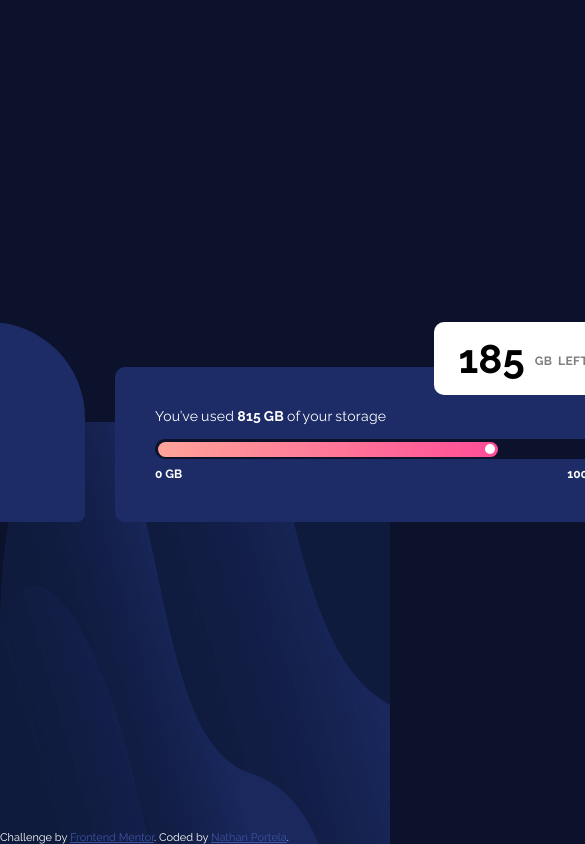
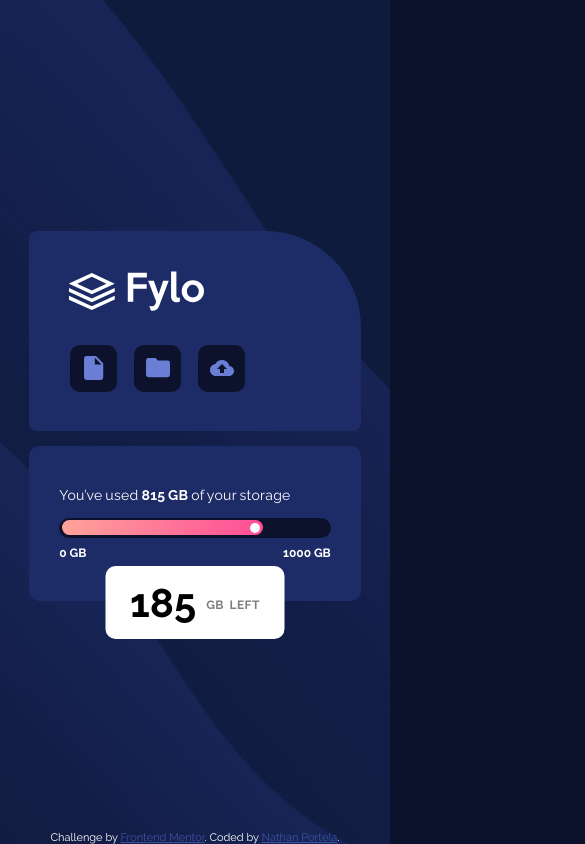
Before and after one commit to nathanportela/Fylo-data-storage-component, a plain HTML site: page index.html in a window 390 px wide. Shown: the top 844 px of the page, 585 px wide, since content can reach past the window. Drawn offline with Linux system fonts and the light colour scheme.

Commit message:
Add files via upload
This version is as responsible as I could do.

```diff
--- /dev/null
+++ b/css/responsive.css
@@ -0,0 +1,57 @@
+@media (max-width: 1024px)
+{
+    body{
+        min-width: 320px;
+        min-height: 500px;
+        background-size: 100% 30%;
+    }
+
+    .hero{
+        width: 85%;
+        height: 370px;
+        flex-wrap: wrap;
+        align-items: center;
+        position: relative;
+    }
+
+    .fylo-box{
+        margin: 0;
+        width: 540px;
+    }
+}
+
+@media (max-width: 650px)
+{
+    body{
+        background-image:url("images/bg-mobile.png");
+        background-repeat: no-repeat;
+        background-attachment: fixed;
+        background-position: bottom;
+        background-size: 100% 100%;
+    }
+
+    .fylo-box{
+        width: 100%;
+        min-width: 300px;
+    }
+
+    .used-storage{
+        width: 100%;
+        min-width: 300px;
+    }
+
+    .used-storage-content{
+        margin: 40px 30px 40px 30px;
+    }
+
+    .retangle .arrow-left{
+        display: none;
+    }
+
+    .ballon{
+        top: 85%;
+        right: 50%;
+        transform: translate(50%, -15%);
+    }
+
+}
--- a/css/styles.css
+++ b/css/styles.css
@@ -24,6 +24,14 @@ body{
 }
 
 .container{
+    display: flex;
+    justify-content: center;
+    align-items: center;
+    height: 100%;
+    min-width: 320px;
+}
+
+.hero{
     display: flex;
     align-items: flex-end;
     justify-content: center;
@@ -61,6 +69,7 @@ body{
 
 
 .used-storage{
+    margin-top: 15px;
     width: 540px;
     height: 155px;
     border-radius: 10px;
@@ -75,7 +84,6 @@ body{
     position: absolute;
     right: 42px;
     top: -45px;
-
 }
 
 .balloon-content{
@@ -174,7 +182,4 @@ body{
 
 .attribution{
     color: white;
-    position: absolute;
-    left: 0;
-    bottom: 0;
 }
--- a/index.html
+++ b/index.html
@@ -7,6 +7,7 @@
   <link rel="icon" type="image/png" sizes="32x32" href="./images/favicon-32x32.png">
   <link rel="stylesheet" href="css/styles.css">
   <title>Frontend Mentor | Fylo data storage component</title>
+  <link rel="stylesheet" href="css/responsive.css">
   <style>
     .attribution { font-size: 11px; text-align: center; }
     .attribution a { color: hsl(228, 45%, 44%); }
@@ -14,6 +15,7 @@
 </head>
 <body>
   <div class="container">
+    <div class="hero">
       <div class="fylo-box">
         <div class="fylo-content">
           <div class="logo">
@@ -34,7 +36,6 @@
       </div>
 
       <div class="used-storage">
-
         <div class="ballon">
           <div class="retangle">
             <div class="balloon-content">
@@ -62,12 +63,14 @@
           </div>
         </div>
       </div>
-
+    </div>
   </div>
 
     <div class="attribution">
       Challenge by <a href="https://www.frontendmentor.io?ref=challenge" target="_blank">Frontend Mentor</a>.
       Coded by <a href="https://github.com/nathanportela">Nathan Portela</a>.
     </div>
+
+
 </body>
 </html>
```
Lines whose indentation alone changed are shown as unchanged.
